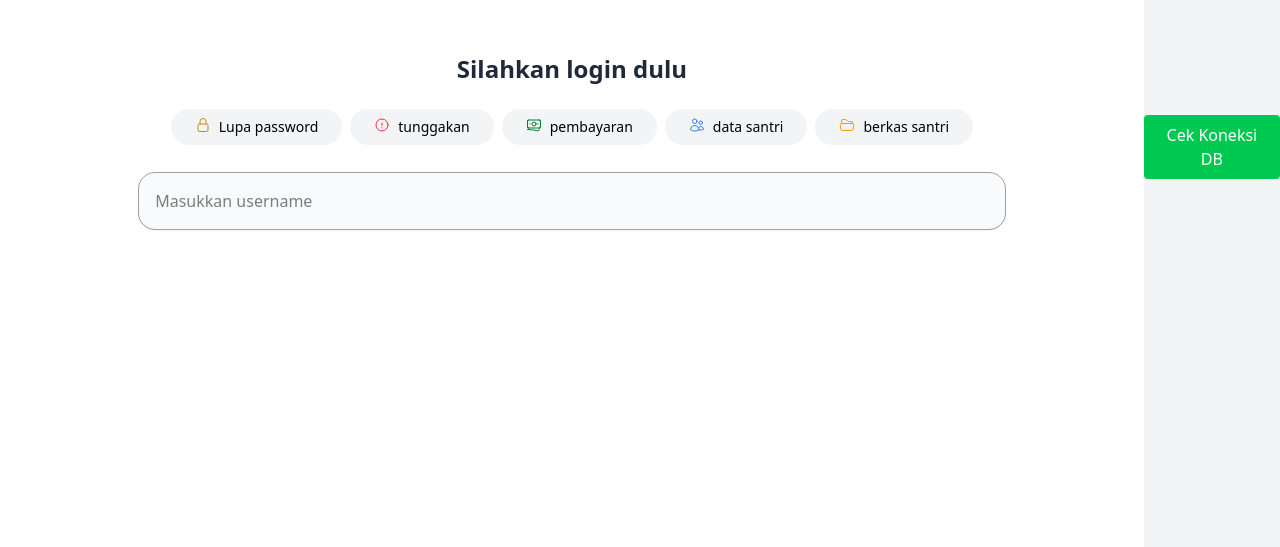
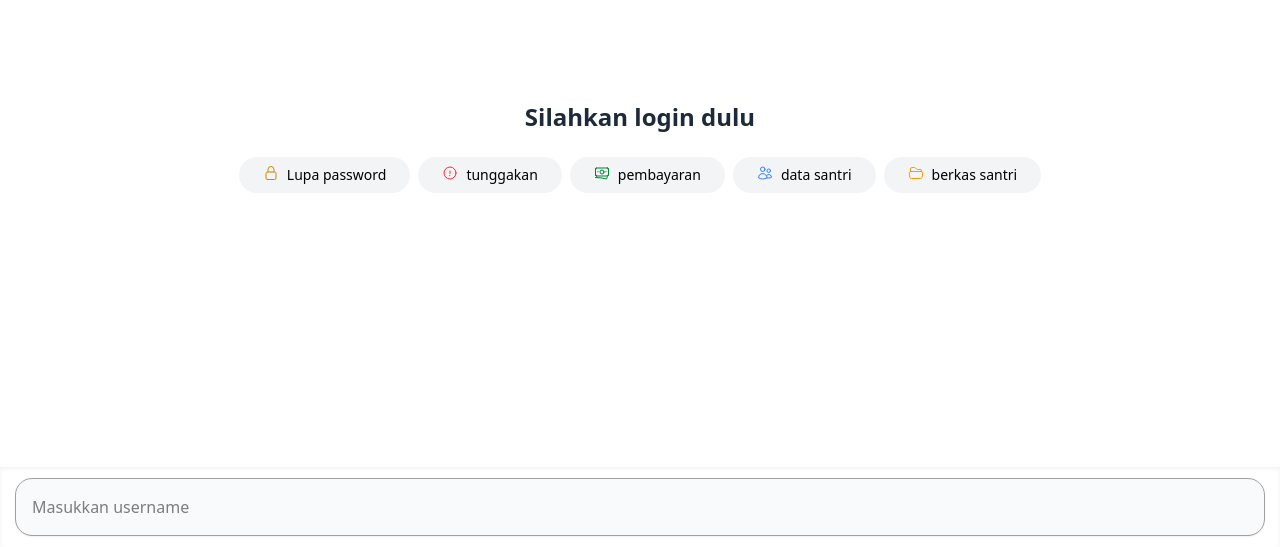
Before and after one commit to MuhammadSyamsi/chat, a React (Vite) app: page / in a window 1280 px wide. Shown: the part 253-800 px from the top of the page. Built offline with nearby package versions, Linux system fonts and the light colour scheme.

Commit message:
server sudah terhubung

```diff
--- /dev/null
+++ b/component/InputChat.jsx
@@ -0,0 +1,36 @@
+// src/components/InputChat.jsx
+import React from "react";
+
+export default function InputChat({ input, setInput, sendMessage }) {
+  return (
+    <div className="flex items-center gap-2 p-3 bg-gray-100">
+      <textarea
+        className="flex-1 px-4 py-2 rounded-full bg-white shadow-sm focus:outline-none focus:ring-2 focus:ring-green-500 resize-none overflow-hidden text-sm"
+        value={input}
+        onChange={(e) => setInput(e.target.value)}
+        placeholder="Tulis pesan..."
+        rows={1}
+      />
+      <button
+        onClick={sendMessage}
+        className="text-green-600 hover:text-green-700"
+        title="Kirim"
+      >
+        <svg
+          xmlns="http://www.w3.org/2000/svg"
+          fill="none"
+          viewBox="0 0 24 24"
+          strokeWidth={1.5}
+          stroke="currentColor"
+          className="size-6"
+        >
+          <path
+            strokeLinecap="round"
+            strokeLinejoin="round"
+            d="M6 12 3.269 3.125A59.769 59.769 0 0 1 21.485 12 59.768 59.768 0 0 1 3.27 20.875L5.999 12Zm0 0h7.5"
+          />
+        </svg>
+      </button>
+    </div>
+  );
+}
--- a/src/login.jsx
+++ b/component/login.jsx
@@ -66,7 +66,27 @@ export default function Login({ onLoginSuccess }) {
                     berkas santri
                 </button>
             </div>
-            <div className="w-4/5 flex flex-row items-center gap-2 p-3 mt-4">
+            {/* <div className="w-full px-4 py-3 bg-white fixed bottom-0 shadow-inner">
+  <div className="flex items-center gap-2">
+    <input
+      type="text"
+      value={input}
+      onChange={(e) => setInput(e.target.value)}
+      onKeyDown={handleKeyDown}
+      placeholder="Tulis pesan..."
+      className="flex-grow px-4 py-3 rounded-full bg-gray-100 shadow-sm text-sm focus:outline-none focus:ring-2 focus:ring-green-600"
+    />
+    <button
+      onClick={sendMessage}
+      className="bg-green-600 text-white px-4 py-2 rounded-full hover:bg-green-700 transition"
+    >
+      Kirim
+    </button>
+  </div>
+</div> */}
+
+            <div className="w-full px-4 py-3 bg-white fixed bottom-0 shadow-inner">
+                <div className="flex items-center gap-2">
                     <input
                         type="text"
                         onChange={(e) => setInput(e.target.value)}
@@ -78,5 +98,6 @@ export default function Login({ onLoginSuccess }) {
                     />
                 </div>
             </div>
+        </div>
     )
 }
--- a/src/App.jsx
+++ b/src/App.jsx
@@ -1,24 +1,10 @@
 import { useState } from 'react'
 import './App.css'
-import ChatMessage from './ChatMessage'
-import Sidebar from './Sidebar'
-import Login from './login'
+import ChatMessage from '../component/ChatMessage'
+import Sidebar from '../component/Sidebar'
+import Login from '../component/login'
+import InputChat from "../component/InputChat";
 import axios from 'axios';
-
-// axios.get('http://localhost:3000/api/test-db')
-//   .then(response => console.log(response.data))
-//   .catch(error => console.error('Gagal konek ke API/database:', error));
-
-
-const testKoneksi = async () => {
-  try {
-    const res = await axios.get('http://localhost:3000/api/test-db');
-    alert('Sukses: ' + res.data.message);
-  } catch (err) {
-    alert('Gagal koneksi ke database');
-    console.error(err);
-  }
-};
 
 const App = () => {
   const [showSidebar, setShowSidebar] = useState(false)
@@ -46,9 +32,6 @@ const App = () => {
         {showLogin && (
           <div className="fixed inset-0 z-50 bg-gray-100 flex items-center justify-center">
             <Login onLoginSuccess={handleLoginSuccess} />
-            <button onClick={testKoneksi} className="bg-green-500 text-white px-4 py-2 rounded">
-              Cek Koneksi DB
-            </button>
           </div>
         )}
         <div className="w-full h-full flex flex-col bg-white">
@@ -64,25 +47,9 @@ const App = () => {
           </div>
 
           {/* Input Area */}
-          <div className="flex items-center gap-2 p-3 bg-gray-100">
-            <textarea
-              className="flex-1 px-4 py-2 rounded-full bg-white shadow-sm focus:outline-none focus:ring-2 focus:ring-green-500 resize-none overflow-hidden text-sm"
-              value={input}
-              onChange={(e) => setInput(e.target.value)}
-              placeholder="Tulis pesan..."
-              rows={1}
-            />
-            <button
-              onClick={sendMessage}
-              className="text-green-600 hover:text-green-700"
-              title="Kirim"
-            >
-              {/* Ikon kirim pakai Unicode atau bisa ganti SVG */}
-              <svg xmlns="http://www.w3.org/2000/svg" fill="none" viewBox="0 0 24 24" strokeWidth={1.5} stroke="currentColor" className="size-6">
-                <path strokeLinecap="round" strokeLinejoin="round" d="M6 12 3.269 3.125A59.769 59.769 0 0 1 21.485 12 59.768 59.768 0 0 1 3.27 20.875L5.999 12Zm0 0h7.5" />
-              </svg>
-            </button>
-          </div>
+          {!showLogin && (
+            <InputChat input={input} setInput={setInput} sendMessage={sendMessage} />
+          )}
         </div>
       </div>
     </div>
```
Also changed, not shown: component/ChatMessage.jsx (renamed from src/ChatMessage.jsx), component/Sidebar.jsx (renamed from src/Sidebar.jsx). Lines whose indentation alone changed are shown as unchanged.
